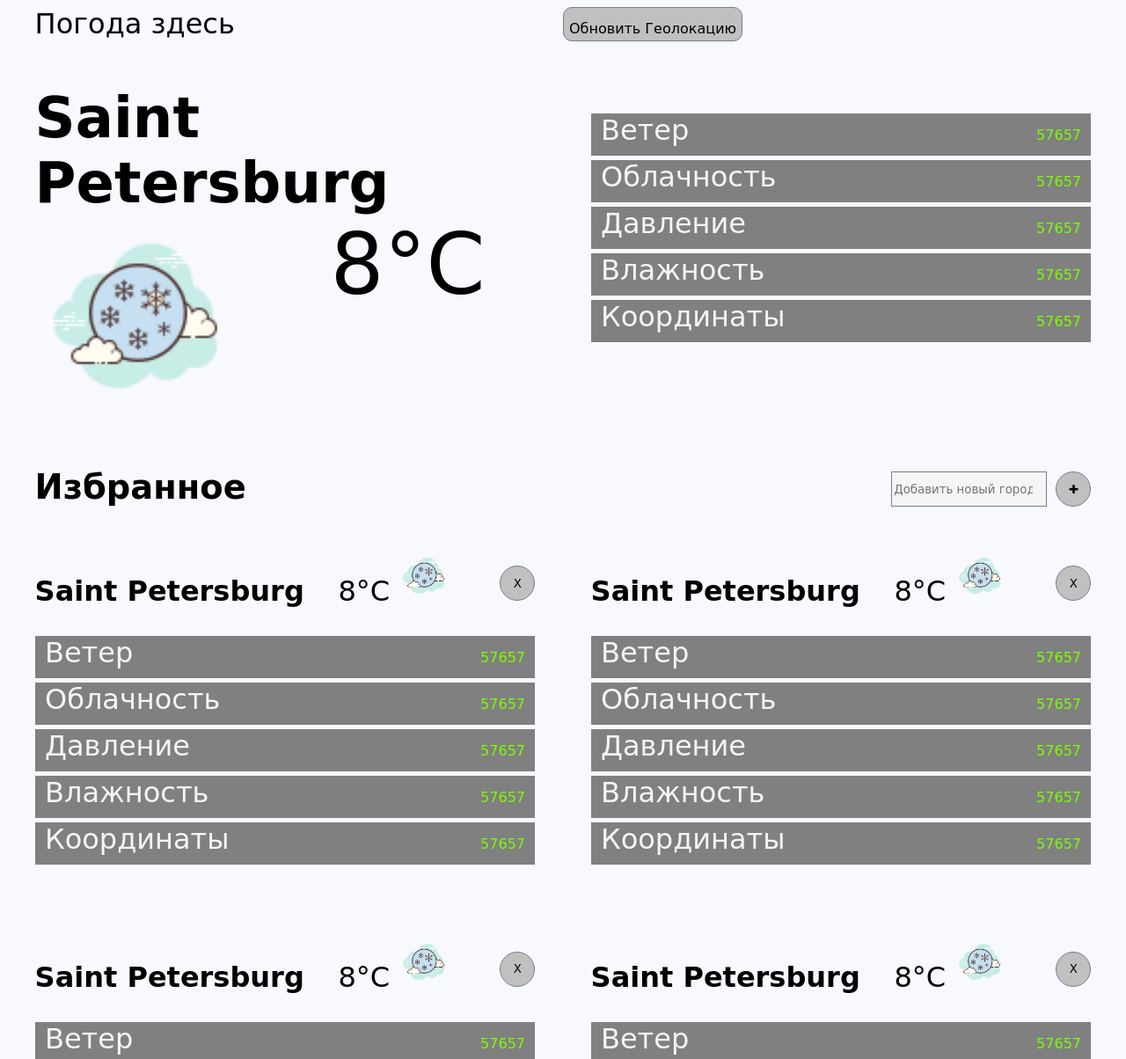
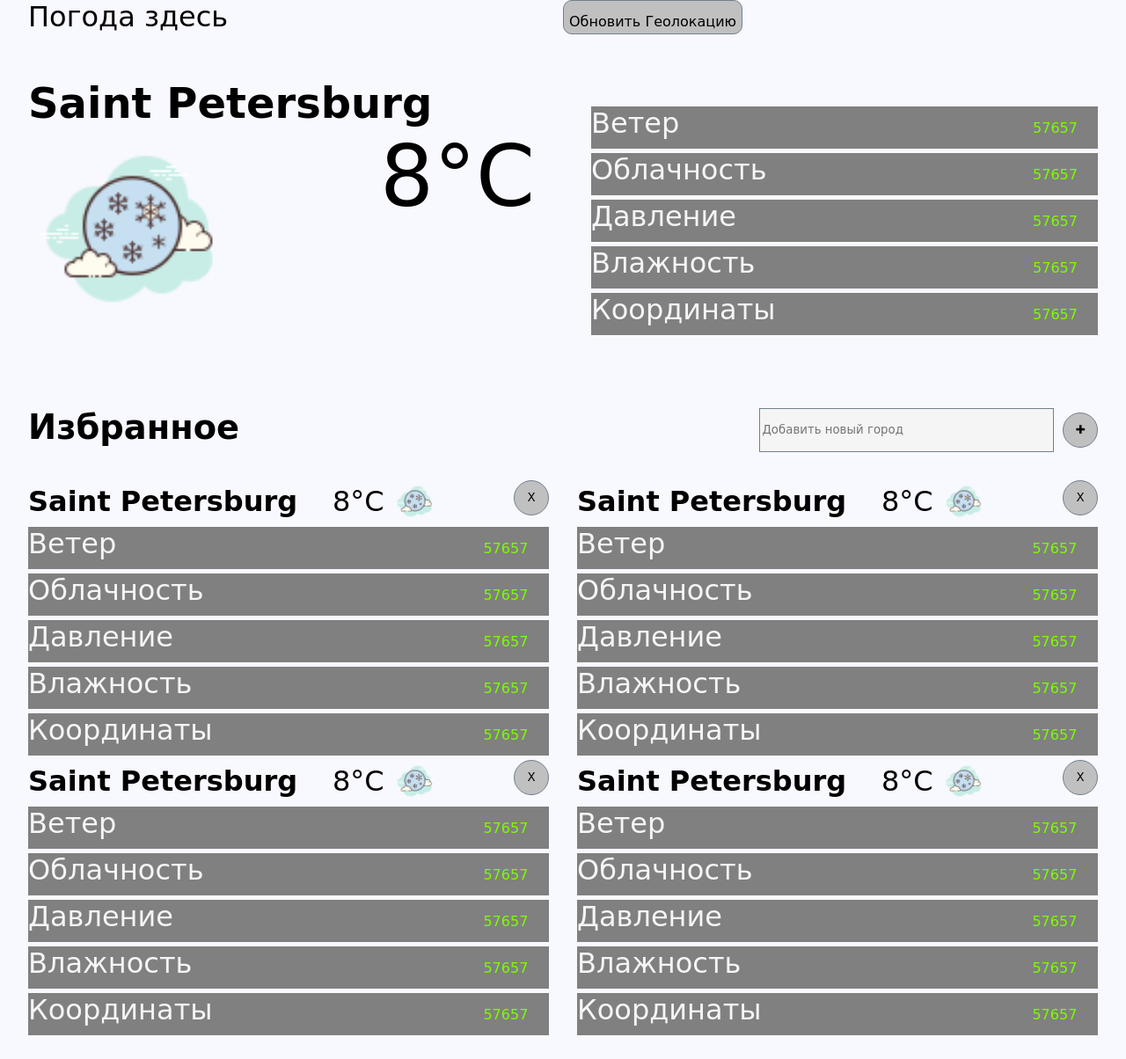
Before and after one commit to Cropus/Weather, a plain HTML site: page index.html in a window 1280 px wide. Shown: the top 1204 px of the page at 88% size. Drawn offline with Linux system fonts and the light colour scheme; a web font is replaced by a local one.

Commit message:
Исправлено: 1) Выравнивание элементов по вертикали 2) Отдельная строка для "Избранное" в мобильной версии 3) Перенос контента в мобильной версии 4) Скрол до 320 5) Тег form для поиска 6) ul для избранных городов

```diff
--- a/css/style.css
+++ b/css/style.css
@@ -1,5 +1,7 @@
                                                 /* GLOBALS */
 body{
+    margin: 0;
+    width: 100%;
     font-family: "Langar", cursive;
     text-align-all: center;
     font-size: xx-large;
@@ -12,36 +14,53 @@ body{
     flex-wrap: wrap;
 }
 
+.fav-container{
+    display: flex;
+    justify-content: left;
+    flex-wrap: wrap;
+}
+
 .container{
     width: 90%;
+}
+
+.reg-container{
+    width: 95%;
 }
 
                                                 /* FONTS */
 h1, h2, h3{
     margin: 0;
-    font-size: 2em;
+    font-size: 1.5em;
 }
 
 h2{
-    display: inline-block;
     width: 45%;
     font-size: 1.2em;
+    margin: 0;
+    vertical-align: middle;
 }
 
 h3{
     display: inline-block;
     font-size: 1em;
+    vertical-align: middle;
 }
 
 ul{
     padding-left: 0;
 }
 
+li{
+    list-style-type: none;
+    padding: 0;
+}
+
 
 
                                                 /* HEADER AREA */
 header{
-    font-size: xx-large;
+    font-size: 1em;
     width: 90%;
     margin: 0 auto;
 }
@@ -74,6 +93,7 @@ header{
     background-color: silver;
     border: slategray 1px solid;
     border-radius: 50%;
+    box-sizing: border-box;
 }
 
 .button-wrapper{
@@ -90,23 +110,22 @@ section{
 
 .close-button{
     float: right;
-    margin: 3% 0 0 0;
+    vertical-align: middle;
+    margin: 0;
 }
 
 .current-temperature{
     float: right;
     font-size: 3em;
-    margin-right: 10%;
 }
 
 .current-image{
     width: 40%;
+    max-width: 240px;
 }
 
 .condition{
-    list-style-type: none;
-    padding: 0;
-    margin: 5px 0;
+    margin: 5px auto;
     background-color: gray;
 }
 
@@ -115,7 +134,7 @@ section{
     width: 48%;
     display: inline-block;
     color: whitesmoke;
-    padding-left: 2%;
+    padding-left: 0;
 }
 
 .feature-content{
@@ -125,7 +144,7 @@ section{
     display: inline-block;
     color: lawngreen;
     font-size: 0.5em;
-    padding-right: 2%;
+    padding-right: 0;
 }
 
 
@@ -136,10 +155,9 @@ section{
 }
 
 .search{
-    float: right;
-    max-width: 50%;
-    text-align: right;
+    width: 100%;
     display: inline-block;
+    vertical-align: middle;
 }
 
 .search-type{
@@ -147,21 +165,35 @@ section{
     background-color: whitesmoke;
     border: slategray 1px solid;
     height: 70px;
+    width: 50%;
+    box-sizing: border-box;
 }
 
 
                                                 /* REGULAR BLOCKS */
+
+.fav-cities{
+}
+
 .regular-temperature{
     font-size: 1em;
     margin-left: 5%;
+    vertical-align: middle;
 }
 
 .city-image{
-    width: 10%;
+    width: 1.5em;
+    display: inline-block;
+    margin: 0;
+    padding: 0;
+    vertical-align: middle;
 }
 
                                                 /* MEDIA REQUEST */
 @media (min-width: 992px){
+    .fav-cities{
+        column-count: 2;
+    }
     .container{
         width: 45%;
     }
@@ -172,9 +204,11 @@ section{
         width: 95%;
     }
     .search{
-        width: 50%;
+        width: 55%;
+        margin-right: 0;
+        text-align: right;
+        vertical-align: bottom;
     }
-
     .mobile-ref{
         display: none;
     }
@@ -189,6 +223,10 @@ section{
         width: 40px;
     }
     .search-type{
-        height: 40px;
+        height: 50px;
+    }
+
+    h2{
+        display: inline-block;
     }
 }
--- a/index.html
+++ b/index.html
@@ -23,7 +23,7 @@
         <section class="container">
             <h1>Saint Petersburg</h1>
             <img src="./images/met.png" alt="logo" class="current-image">
-            <span class="current-temperature">8&degC</span>
+            <span class="current-temperature">  8&degC</span>
         </section>
         <section class="container">
             <ul>
@@ -47,17 +47,18 @@
 
 
         <!--                            FAV SECTION                                     -->
-        <section class="favorites">
+        <section class="favorites fav-container">
             <h2>Избранное</h2>
-            <div class="search">
+            <form class="search">
                 <input class="search-type" type="search" placeholder="Добавить новый город">
                 <button class="button">&#10010</button>
-            </div>
+            </form>
         </section>
 
 
         <!--                            REGULAR SECTION                                 -->
-        <section class="container">
+        <ul class="reg-container fav-cities">
+            <li>
                 <h3>Saint Petersburg</h3>
                 <button class="button close-button">X</button>
                 <span class="regular-temperature">8&degC</span>
@@ -79,8 +80,8 @@
                         <div class="feature">Координаты</div><div class="feature-content">57657</div>
                     </li>
                 </ul>
-        </section>
-        <section class="container">
+            </li>
+            <li>
                 <h3>Saint Petersburg</h3>
                 <button class="button close-button">X</button>
                 <span class="regular-temperature">8&degC</span>
@@ -102,8 +103,8 @@
                         <div class="feature">Координаты</div><div class="feature-content">57657</div>
                     </li>
                 </ul>
-        </section>
-        <section class="container">
+            </li>
+            <li>
                 <h3>Saint Petersburg</h3>
                 <button class="button close-button">X</button>
                 <span class="regular-temperature">8&degC</span>
@@ -125,8 +126,8 @@
                         <div class="feature">Координаты</div><div class="feature-content">57657</div>
                     </li>
                 </ul>
-        </section>
-        <section class="container">
+            </li>
+            <li>
                 <h3>Saint Petersburg</h3>
                 <button class="button close-button">X</button>
                 <span class="regular-temperature">8&degC</span>
@@ -148,7 +149,8 @@
                         <div class="feature">Координаты</div><div class="feature-content">57657</div>
                     </li>
                 </ul>
-        </section>
+            </li>
+        </ul>
     </main>
 </body>
 </html>
```
Lines whose indentation alone changed are shown as unchanged.
